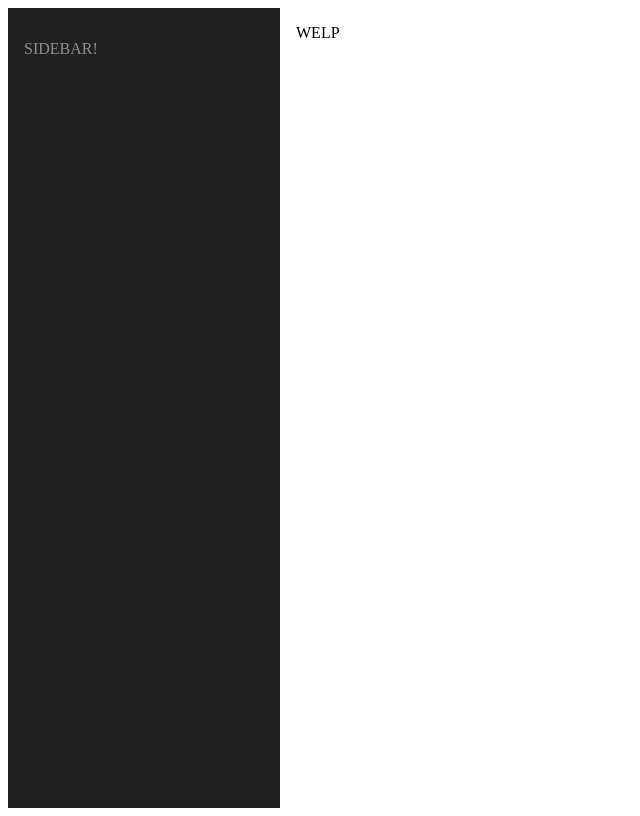
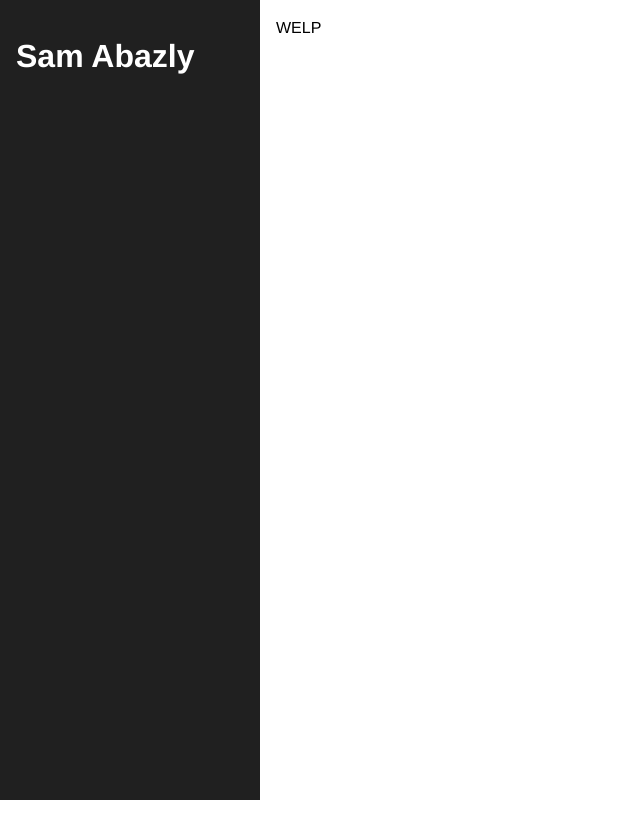
Before and after one commit to bazomatic/gatsby-blog-v1, a Gatsby site: page / in a window 1280 px wide. Shown: the whole page, without its empty margins (0-640 px from the left). Built offline with nearby package versions, Linux system fonts and the light colour scheme; Gatsby itself is replaced by a stand-in of ours.

Commit message:
basic wiring, continued

```diff
--- a/gatsby-config.js
+++ b/gatsby-config.js
@@ -10,13 +10,13 @@ module.exports = {
     url: "https://abazly.com",
   },
   plugins: [
-    // {
-    //   resolve: `gatsby-source-filesystem`,
-    //   options: {
-    //     name: `src`,
-    //     path: `${__dirname}/src/posts`,
-    //   },
-    // },
+    {
+      resolve: `gatsby-source-filesystem`,
+      options: {
+        name: `src`,
+        path: `${__dirname}/src/posts`,
+      },
+    },
     {
       resolve: `gatsby-mdx`,
       options: {
--- /dev/null
+++ b/src/components/layout.css
@@ -0,0 +1,17 @@
+body {
+  margin: 0;
+  padding: 0;
+  font-family: 'Helvetical Neue', Helvetica, Arial, sans-serif;
+  font-size: 16px;
+  line-height: 1.5;
+}
+
+html {
+  box-sizing: border-box;
+}
+
+*,
+*:before,
+*:after {
+  box-sizing: inherit;
+}
--- a/src/components/layout.js
+++ b/src/components/layout.js
@@ -1,6 +1,7 @@
 import React from "react"
 import styled from "styled-components"
 import Sidebar from "./sidebar"
+import "./layout.css"
 
 export default ({ children }) => (
   <Container>
--- a/src/components/sidebar.js
+++ b/src/components/sidebar.js
@@ -1,12 +1,14 @@
 import React from "react"
 import styled from "styled-components"
-import {Link} from "gatsby"
+import { Link } from "gatsby"
 
 export default () => (
   <Container>
-    SIDEBAR!
+    <HeadingLink to="/">
+      <Heading>Sam Abazly</Heading>
+    </HeadingLink>
   </Container>
-);
+)
 
 const Container = styled.div`
   background: #202020;
@@ -17,12 +19,12 @@ const Container = styled.div`
   @media (max-width: 768px) {
     padding: 0.25rem 1rem;
   }
-`;
+`
 
 const Heading = styled.h1`
   color: white;
   margin: 0;
-`;
+`
 
 const Lead = styled.p`
   font-size: 1.25rem;
@@ -30,12 +32,12 @@ const Lead = styled.p`
   @media (max-width: 768px) {
     display: none;
   }
-`;
+`
 
 const Icon = styled.a`
   text-decoration: none;
   color: inherit;
-`;
+`
 
 const HeadingLink = styled(Link)`
   color: white;
@@ -43,11 +45,11 @@ const HeadingLink = styled(Link)`
   &:hover {
     text-decoration: underline;
   }
-`;
+`
 
 const CopyLine = styled.p`
   text-align: center;
   @media (max-width: 768px) {
     margin-bottom: 0;
   }
-`;
+`
```
Also changed, not shown: gatsby-node.js (added), static/android-chrome-192x192.png (added), static/android-chrome-512x512.png (added), static/apple-touch-icon.png (added), static/favicon-16x16.png (added), static/favicon-32x32.png (added), static/favicon.ico, static/site.webmanifest (added).
